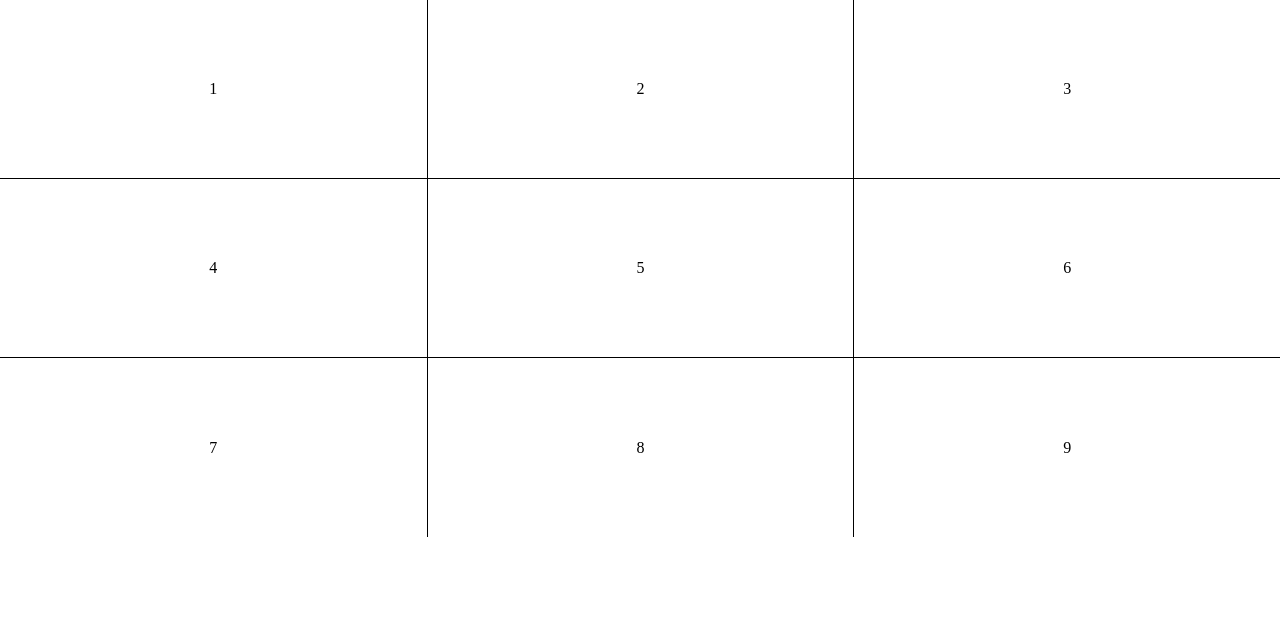
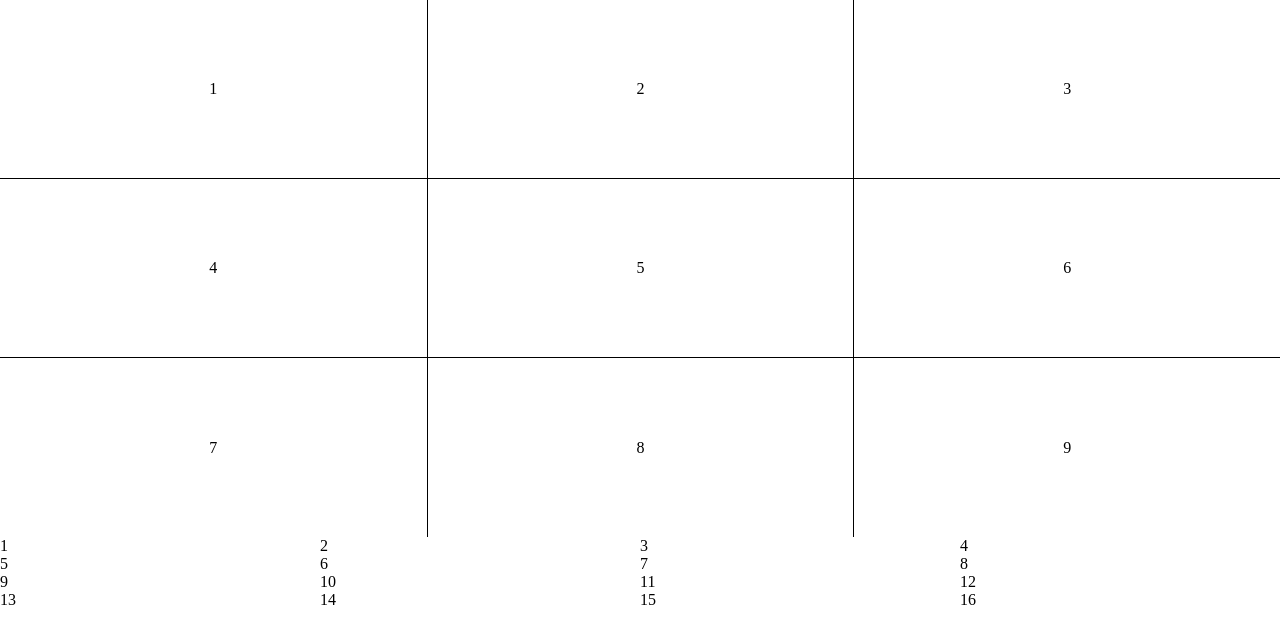
Before and after one commit to osequi/react-grid-faux-tracks, a Next.js app: page / in a window 1280 px wide. Shown: the top 644 px of the page. Built offline with nearby package versions, Linux system fonts and the light colour scheme.

Commit message:
Enough with styled-components

```diff
--- a/pages/index.js
+++ b/pages/index.js
@@ -1,9 +1,40 @@
 import Head from "next/head";
-import GridFauxLines from "../src/components/GridFauxLines";
+import styled, { css } from "styled-components";
+
+import GridFauxLines, {
+  getGridFauxLinesCss,
+} from "../src/components/GridFauxLines";
+
+const Grid = styled("section").attrs((props) => ({
+  style: {
+    display: "grid",
+    gridTemplateColumns: `repeat(${props.columns}, 1fr)`,
+    gridTemplateRows: `repeat(${props.rows}, 1fr)`,
+  },
+}))`
+  ${getGridFauxLinesCss}
+`;
 
 const Home = () => {
   return (
-    <GridFauxLines columns={3} rows={3} lines="both" generateChildren={true} />
+    <>
+      <GridFauxLines
+        columns={3}
+        rows={3}
+        lines="both"
+        generateChildren={true}
+      />
+      <Grid
+        columns={4}
+        rows={4}
+        lines="both"
+        children={Array(16)
+          .fill("x")
+          .map((item, index) => {
+            return <span>{index + 1}</span>;
+          })}
+      />
+    </>
   );
 };
 
--- a/src/components/GridFauxLines/GridFauxLines.js
+++ b/src/components/GridFauxLines/GridFauxLines.js
@@ -63,6 +63,46 @@ const GridFauxLinesCss = css`
     }
   }
 `;
+
+/**
+ * Returns the generated faux lines CSS.
+ * Many times the parent will need just a CSS instead of a rendered component.
+ * @param  {object} props The props
+ * @return {string}       The CSS
+ */
+const getGridFauxLinesCss = (props) => {
+  const { columns, rows, lines } = props;
+
+  console.log("props:", props);
+
+  const lastRow = columns * rows - columns + 1;
+  const firstRow = columns - 1;
+  const borderLeftException = `${columns}n - ${firstRow}`;
+  const borderBottomException = `n + ${lastRow}`;
+
+  const displayHorizontal = lines === "both" || lines === "vertical";
+  const displayVertical = lines === "both" || lines === "horizontal";
+
+  const result = `
+    & > * {
+      box-sizing: "border-box";
+
+      &: not(: nth-child(${(props) => props.borderLeftException})) {
+        border-left: ${(props) =>
+          props.displayHorizontal ? "1px solid" : "none"};
+      }
+
+      &: not(: nth-child(${(props) => props.borderBottomException})) {
+        border-bottom: ${(props) =>
+          props.displayVertical ? "1px solid" : "none"};
+      }
+    }
+  `;
+
+  console.log("result:", result);
+
+  return result;
+};
 
 /**
  * Styles the component container
@@ -147,4 +187,5 @@ export default GridFauxLines;
 export {
   propTypes as GridFauxLinesPropTypes,
   defaultProps as GridFauxLinesDefaultProps,
+  getGridFauxLinesCss,
 };
--- a/src/components/GridFauxLines/index.js
+++ b/src/components/GridFauxLines/index.js
@@ -1,5 +1,6 @@
 export {
   default,
   GridFauxLinesPropTypes,
-  GridFauxLinesDefaultProps
+  GridFauxLinesDefaultProps,
+  getGridFauxLinesCss,
 } from "./GridFauxLines";
```
